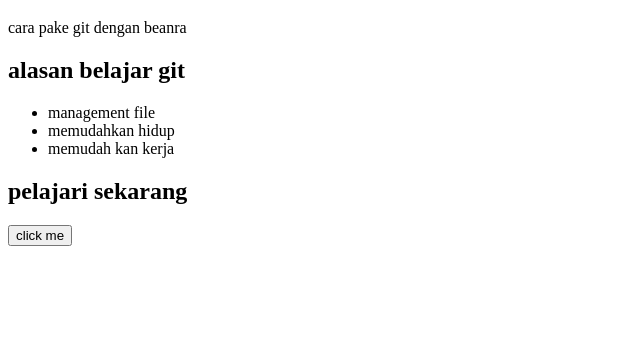
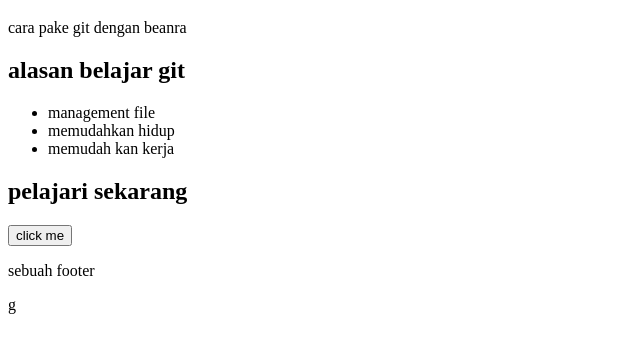
Before and after one commit to hnaif18/belajar-git, a plain HTML site: page index.html in a window 1280 px wide. Shown: the part 61-414 px from the top of the page, without its empty margins (0-640 px from the left). Drawn offline with Linux system fonts and the light colour scheme.

Commit message:
menambah satu footer

```diff
--- a/index.html
+++ b/index.html
@@ -24,5 +24,8 @@
         <h2>pelajari sekarang</h2>
         <button> click me</button>
     </section>
-</body>
+    <footer>
+        <p>sebuah footer</p>
+    </footer>
+</body>g
 </html>
```
